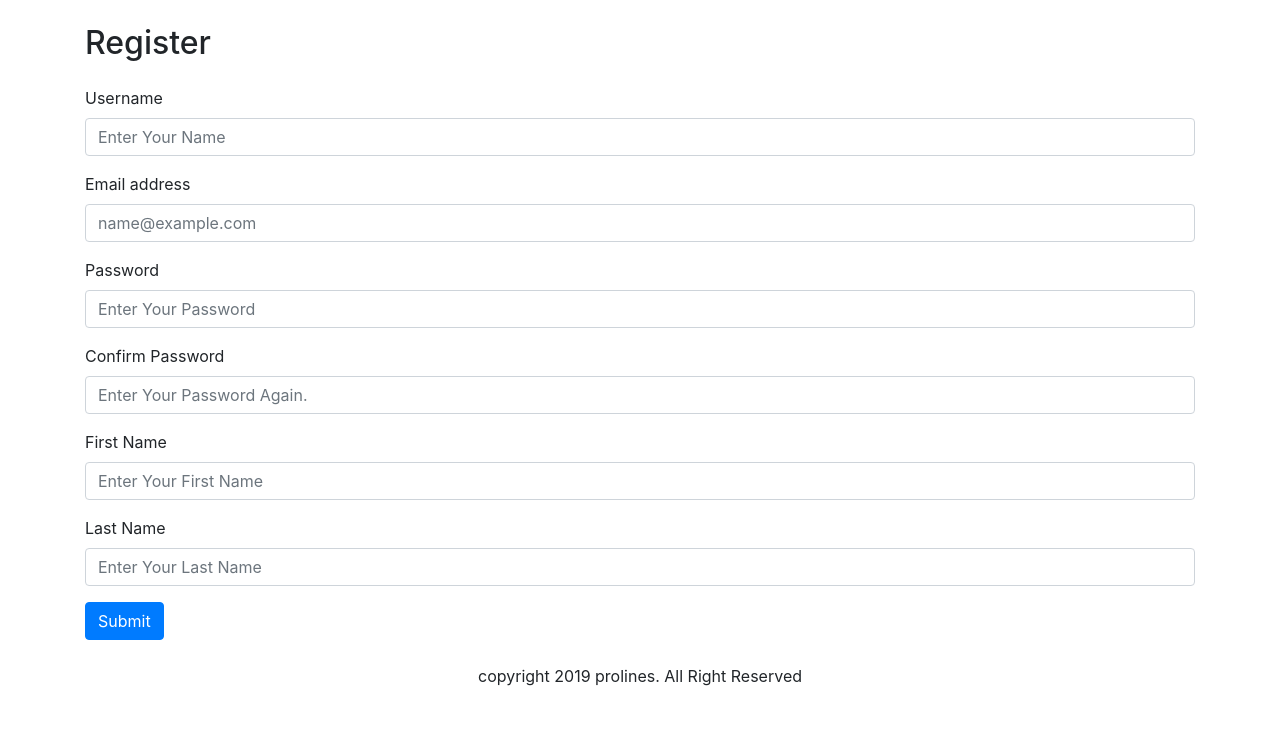
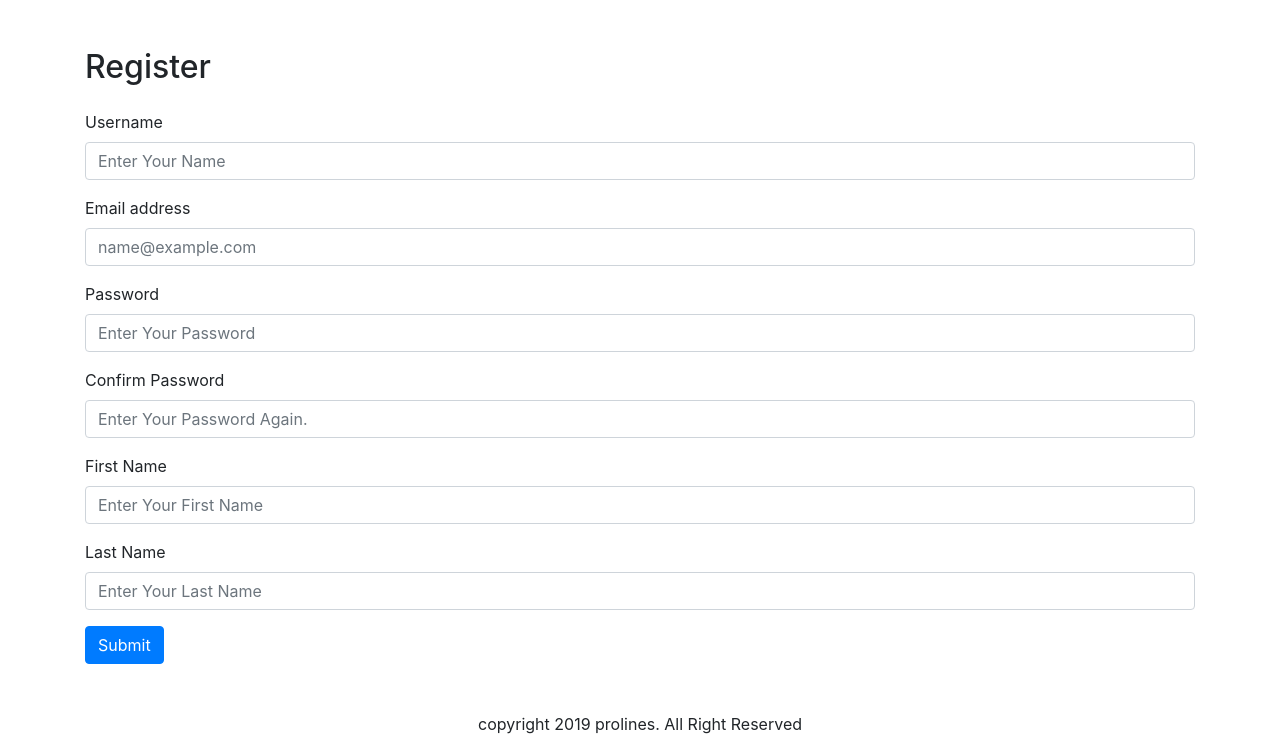
Before and after one commit to tariqprolines/myblog, a Django app: page /register in a window 1280 px wide. Shown: the part 56-800 px from the top of the page. Run offline with Django 3.2, Linux system fonts and the light colour scheme; some libraries are stand-ins or nearby versions.

Commit message:
Commit Register

```diff
--- a/project/templates/project/register.html
+++ b/project/templates/project/register.html
@@ -1,7 +1,7 @@
 {% extends 'project/base.html'%}
 {% block title%}<title>Contact Us</title>{% endblock %}
 {% block body%}
-    <div class="container my-4">
+    <div class="container my-4 py-4">
         <h2 class="mb-4">Register</h2>
 
         <form method="post" action="{% url 'register'%}">{%csrf_token%}
```
